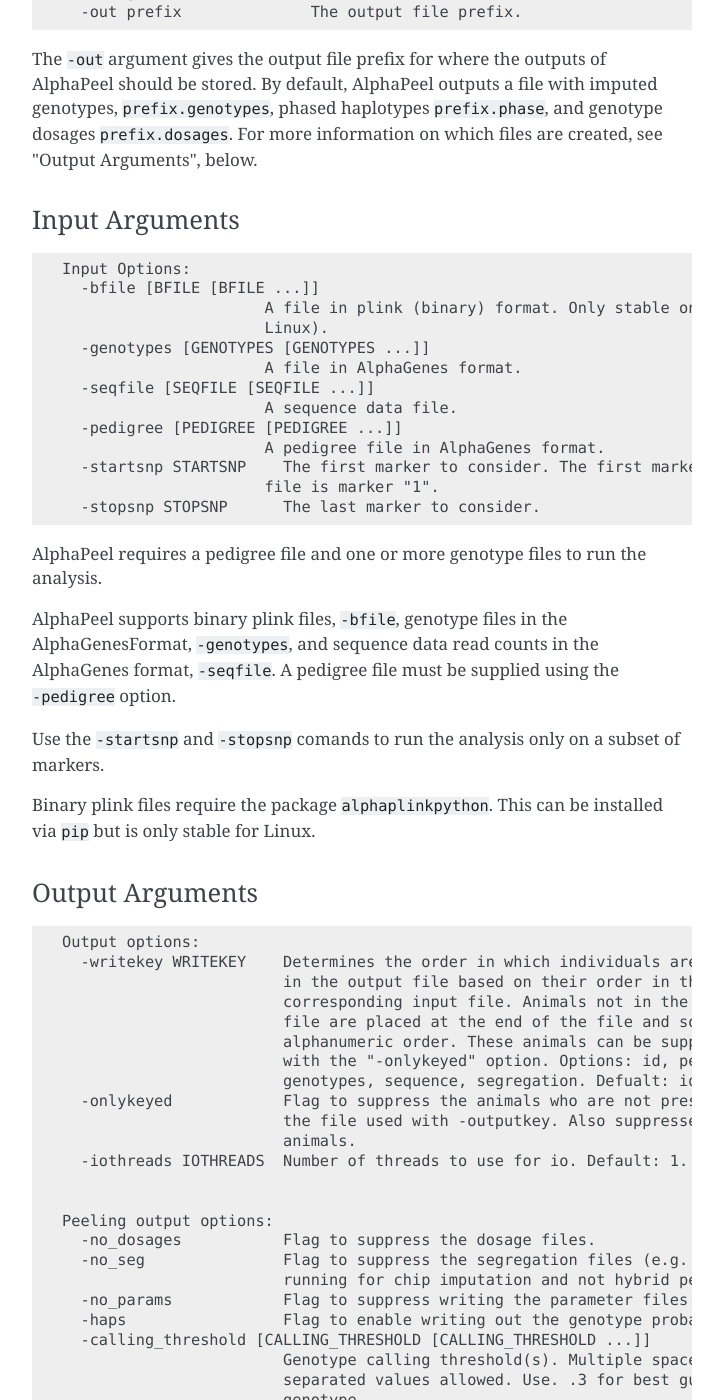
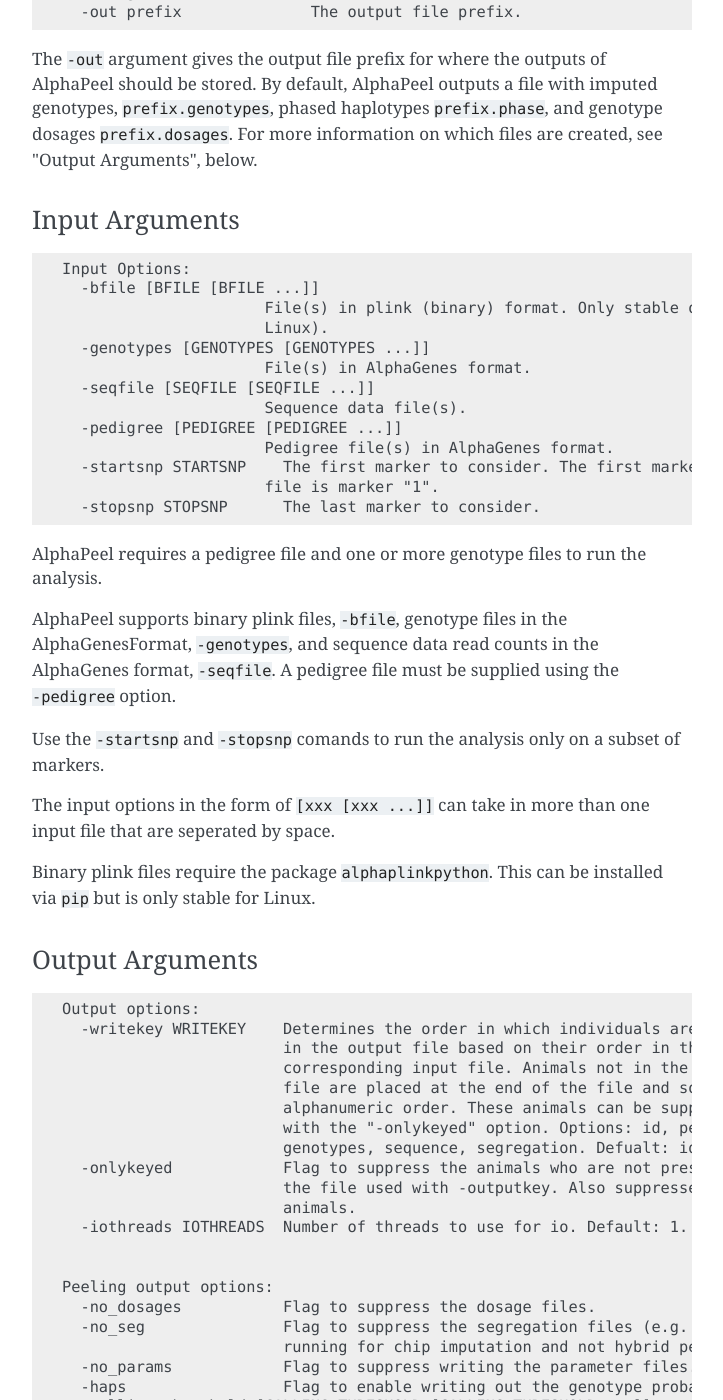
Before and after one commit to AlphaGenes/AlphaPeel, a Sphinx documentation site: the page built from docs/source/index.rst, in a window 1280 px wide and 1400 px high, scrolled down 1165 px. Shown: the whole window, without its empty margins (388-1111 px from the left). Built offline with Sphinx 7.4.7, drawn with Linux system fonts in a browser that asks for light colours; some of the changed text lies outside the part shown.

Commit message:
Update index.rst to add description of double squares

```diff
--- a/docs/source/index.rst
+++ b/docs/source/index.rst
@@ -66,14 +66,14 @@
 
     Input Options:
       -bfile [BFILE [BFILE ...]]
-                          A file in plink (binary) format. Only stable on
+                          File(s) in plink (binary) format. Only stable on
                           Linux).
       -genotypes [GENOTYPES [GENOTYPES ...]]
-                          A file in AlphaGenes format.
+                          File(s) in AlphaGenes format.
       -seqfile [SEQFILE [SEQFILE ...]]
-                          A sequence data file.
+                          Sequence data file(s).
       -pedigree [PEDIGREE [PEDIGREE ...]]
-                          A pedigree file in AlphaGenes format.
+                          Pedigree file(s) in AlphaGenes format.
       -startsnp STARTSNP    The first marker to consider. The first marker in the
                           file is marker "1".
       -stopsnp STOPSNP      The last marker to consider.
@@ -83,6 +83,8 @@
 AlphaPeel supports binary plink files, ``-bfile``, genotype files in the AlphaGenesFormat, ``-genotypes``, and sequence data read counts in the AlphaGenes format, ``-seqfile``. A pedigree file must be supplied using the ``-pedigree`` option.
 
 Use the ``-startsnp`` and ``-stopsnp`` comands to run the analysis only on a subset of markers.
+
+The input options in the form of ``[xxx [xxx ...]]`` can take in more than one input file that are seperated by space.
 
 Binary plink files require the package ``alphaplinkpython``. This can be installed via ``pip`` but is only stable for Linux.
 
```
Also changed, not shown: other parts of docs/source/index.rst (+1 -1 lines).
